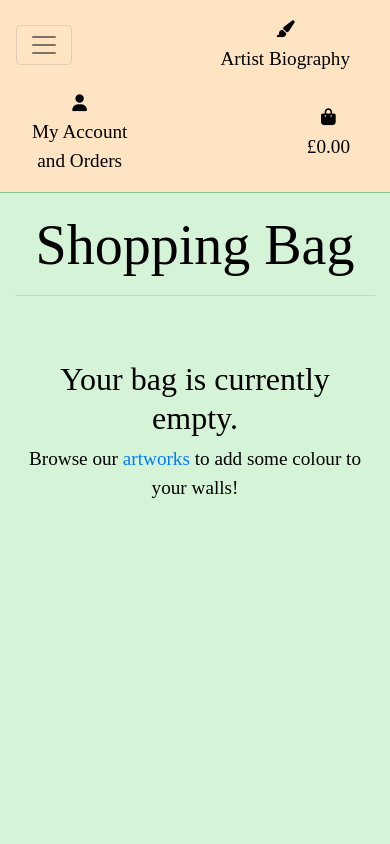
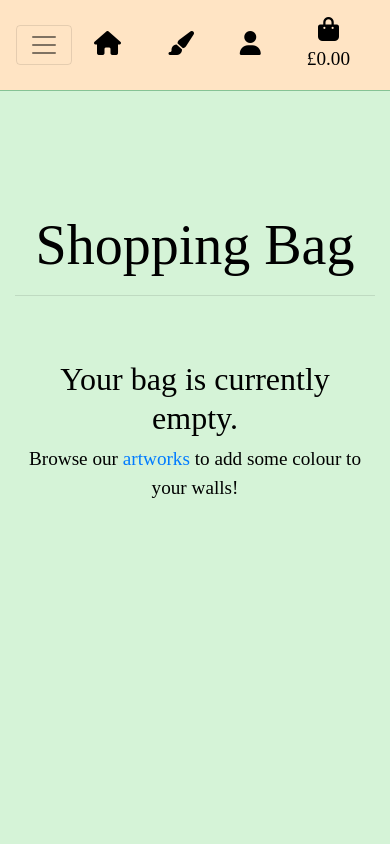
Before and after one commit to TLC-1990/milestone-4, a Django app: page /bag/ in a window 390 px wide. Run offline with Django 3.2, Linux system fonts and the light colour scheme; some libraries are stand-ins or nearby versions; some web fonts are replaced.

Commit message:
fix nav bar wrapping on smaller screens. add icon link to home to replace logo on smaller screens

```diff
--- a/custom_artwork_request/forms.py
+++ b/custom_artwork_request/forms.py
@@ -5,4 +5,4 @@ from .models import CustomArtworkRequest
 class CustomArtworkRequestForm(forms.ModelForm):
     class Meta:
         model = CustomArtworkRequest
-        fields = ['category', 'description', 'size', 'medium', 'surface', 'reference_image']
+        fields = ['name', 'email', 'phone_number', 'category', 'description', 'size', 'medium', 'surface', 'reference_image']
--- a/custom_artwork_request/models.py
+++ b/custom_artwork_request/models.py
@@ -47,6 +47,9 @@ class CustomArtworkRequest(models.Model):
     size = models.CharField(max_length=20, choices=SIZE_CHOICES, default='small')
     medium = models.CharField(max_length=20, choices=MEDIUM_CHOICES, default='artists_choice')
     surface = models.CharField(max_length=20, choices=SURFACE_CHOICES, default='canvas')
+    name = models.CharField(max_length=100, blank=True)
+    email = models.EmailField(max_length=100, default='', blank=True)
+    phone_number = models.CharField(max_length=20, blank=True)
 
     status = models.CharField(max_length=20, choices=STATUS_CHOICES, default='under_consideration')
     created_at = models.DateTimeField(auto_now_add=True)
--- a/profiles/templates/profiles/profile.html
+++ b/profiles/templates/profiles/profile.html
@@ -47,6 +47,9 @@
                 {% for req in user_requests %}
                 <li>
                     <strong> Date of request: {{ req.created_at }}</strong></li><br>
+                <strong> Name:</strong> {{ req.name }}</li><br>
+                <strong> Email:</strong> {{ req.email }}</li><br>
+                <strong> Phone Number:</strong> {{ req.phone_number }}</li><br>
                 <strong> Category: </strong>{{ req.get_category_display }} </li><br>
                 <strong> Provided description: </strong>{{ req.description }}</li><br>
                 <strong> Requested size: </strong>{{ req.get_size_display }}</li><br>
--- a/templates/includes/mobile-top-header.html
+++ b/templates/includes/mobile-top-header.html
@@ -1,8 +1,16 @@
+<li class="list-inline-item">
+    <a class="text-black nav-link d-block d-lg-none" href="{% url 'home' %}">
+        <div class="text-center">
+            <div><i class="fas fa-home fa-lg"></i></div>
+            <p class="my-0 d-none d-sm-block">Home</p>
+        </div>
+    </a>
+</li>
 <li class="list-inline-item">
     <a class="text-black nav-link d-block d-lg-none" href="{% url 'artist_biography' %}">
         <div class="text-center">
-            <div><i class="fa-solid fa-sm fa-paintbrush"></i></div>
-            <p class="my-0"> Artist Biography </p>
+            <div><i class="fa-solid fa-lg fa-paintbrush"></i></div>
+            <p class="my-0 d-none d-sm-block"> Artist Biography </p>
         </div>
     </a>
 </li>
@@ -10,8 +18,8 @@
     <a class="text-black nav-link d-block d-lg-none" href="#" id="user-options" data-toggle="dropdown"
         aria-haspopup="true" aria-expanded="false">
         <div class="text-center">
-            <div><i class="fas fa-user fa-sm"></i></div>
-            <p class="my-0">My Account <br>
+            <div><i class="fas fa-user fa-lg"></i></div>
+            <p class="my-0 d-none d-sm-block">My Account <br>
                 and Orders</p>
         </div>
     </a>
@@ -32,7 +40,7 @@
     <a class="{% if grand_total %}text-info font-weight-bold{% else %}text-black{% endif %} nav-link d-block d-lg-none"
         href="{% url 'view_bag' %}">
         <div class="text-center">
-            <div><i class="fas fa-shopping-bag fa-sm"></i></div>
+            <div><i class="fas fa-shopping-bag fa-lg"></i></div>
             <p class="my-0">
                 {% if grand_total %}
                 ${{ grand_total|floatformat:2 }}
```
Also changed, not shown: custom_artwork_request/migrations/0005_customartworkrequest_email_customartworkrequest_name_and_more.py (added).
